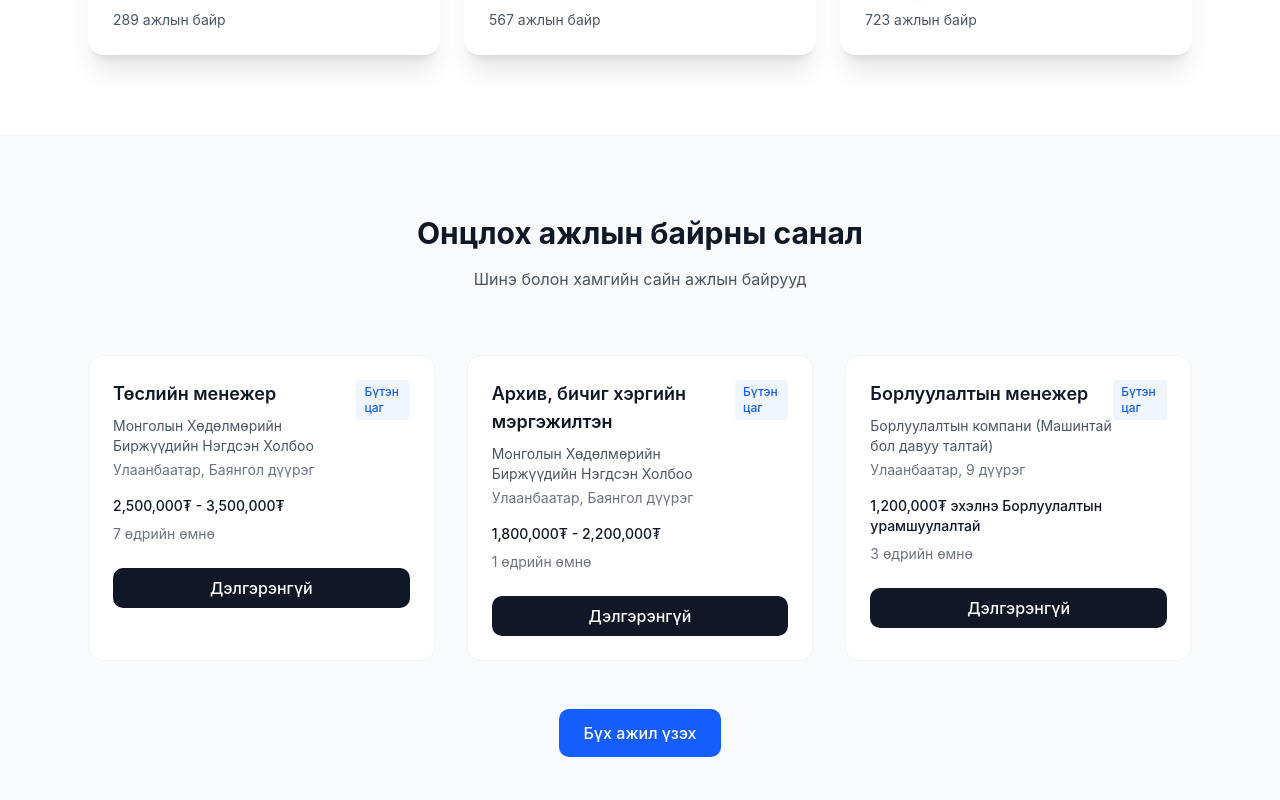
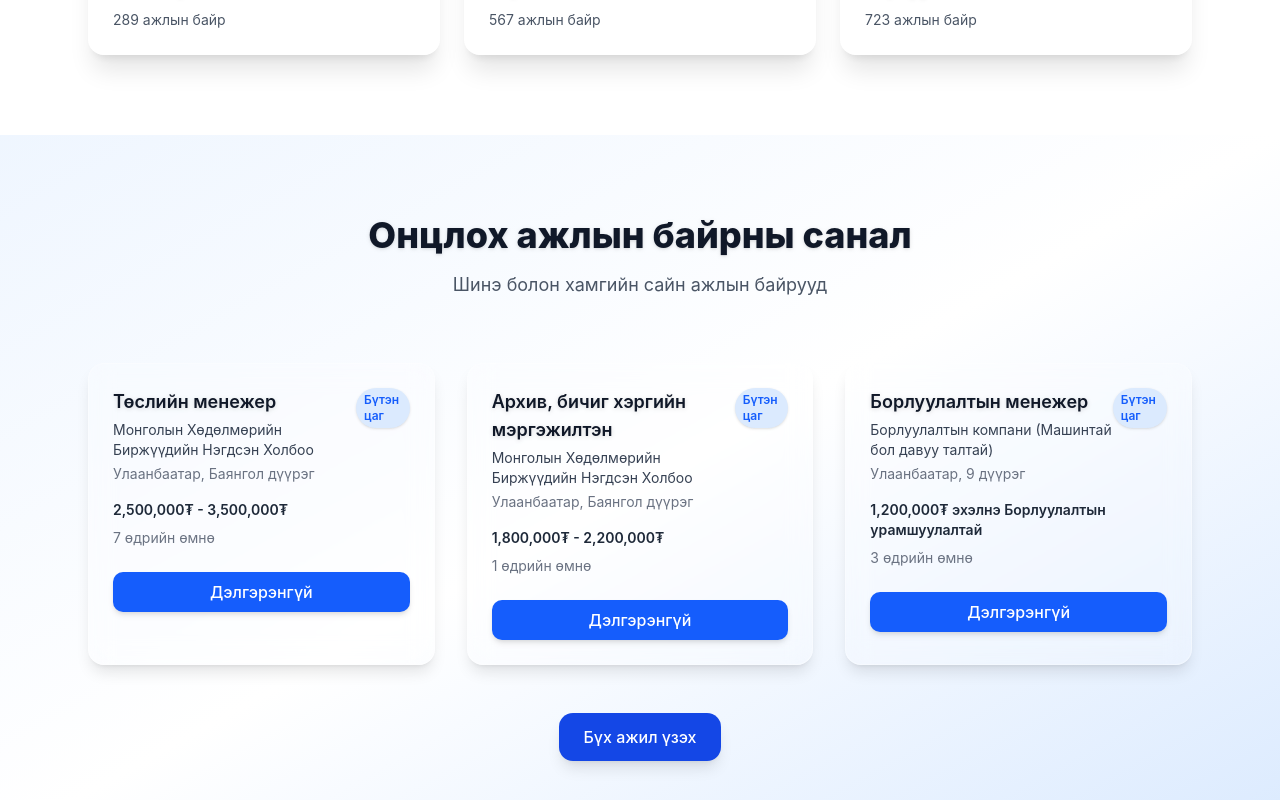
Before and after one commit to Jobcenter99/jopcenter, a Next.js app: page / in a window 1280 px wide. Shown: the part 1480-2280 px from the top of the page. Built offline with nearby package versions, Linux system fonts and the light colour scheme.

Commit message:
components Weather

```diff
--- a/components/Weather.tsx
+++ b/components/Weather.tsx
@@ -232,40 +232,56 @@ export default function JobCenterLanding() {
       </section>
 
       {/* Featured Jobs */}
-      <section className="py-20 bg-gray-50">
+<section className="py-20 bg-gradient-to-br from-blue-50 via-white to-blue-100">
   <div className="max-w-6xl mx-auto px-6">
     <div className="text-center mb-16">
-            <h2 className="text-3xl font-bold text-gray-900 mb-4">Онцлох ажлын байрны санал</h2>
-            <p className="text-gray-600">Шинэ болон хамгийн сайн ажлын байрууд</p>
+      <h2 className="text-4xl font-extrabold text-gray-900 drop-shadow mb-4">
+        Онцлох ажлын байрны санал
+      </h2>
+      <p className="text-gray-600 text-lg">
+        Шинэ болон хамгийн сайн ажлын байрууд
+      </p>
     </div>
+
     <div className="grid lg:grid-cols-3 gap-8">
       {featuredJobs.map((job, index) => (
-              <div key={index} className="bg-white p-6 rounded-xl border border-gray-100 hover:shadow-md transition-all">
+        <div
+          key={index}
+          className="bg-white/20 backdrop-blur-md p-6 rounded-2xl border border-white/30 shadow-lg hover:shadow-2xl transition-all duration-300 transform hover:scale-105"
+        >
           <div className="flex justify-between items-start mb-4">
             <div>
-                    <h3 className="text-lg font-semibold text-gray-900 mb-2">{job.title}</h3>
-                    <p className="text-gray-600 text-sm mb-1">{job.company}</p>
+              <h3 className="text-lg font-semibold text-gray-900 mb-1 drop-shadow-sm">
+                {job.title}
+              </h3>
+              <p className="text-gray-700 text-sm mb-1">{job.company}</p>
               <p className="text-gray-500 text-sm">{job.location}</p>
             </div>
-                  <span className="bg-blue-50 text-blue-600 px-2 py-1 rounded text-xs font-medium">{job.type}</span>
+            <span className="bg-blue-100 text-blue-600 px-2 py-1 rounded-full text-xs font-semibold shadow-sm">
+              {job.type}
+            </span>
           </div>
+
           <div className="space-y-2 mb-6 text-sm">
-                  <p className="text-gray-900 font-medium">{job.salary}</p>
+            <p className="text-gray-800 font-semibold">{job.salary}</p>
             <p className="text-gray-500">{job.posted}</p>
           </div>
-                <button className="w-full bg-gray-900 hover:bg-gray-800 text-white font-medium py-2 rounded-lg transition-colors">
+
+          <button className="w-full bg-blue-600 hover:bg-blue-700 text-white font-medium py-2 rounded-lg transition-all shadow-md hover:shadow-lg">
             Дэлгэрэнгүй
           </button>
         </div>
       ))}
     </div>
+
     <div className="text-center mt-12">
-            <button className="bg-blue-600 hover:bg-blue-700 text-white font-medium py-3 px-6 rounded-lg transition-colors">
+      <button className="bg-blue-700 hover:bg-blue-800 text-white font-medium py-3 px-6 rounded-xl shadow-lg hover:shadow-xl transition">
         Бүх ажил үзэх
       </button>
     </div>
   </div>
 </section>
+
 
       {/* Companies */}
       <section className="py-20">
```
Lines whose indentation alone changed are shown as unchanged.
